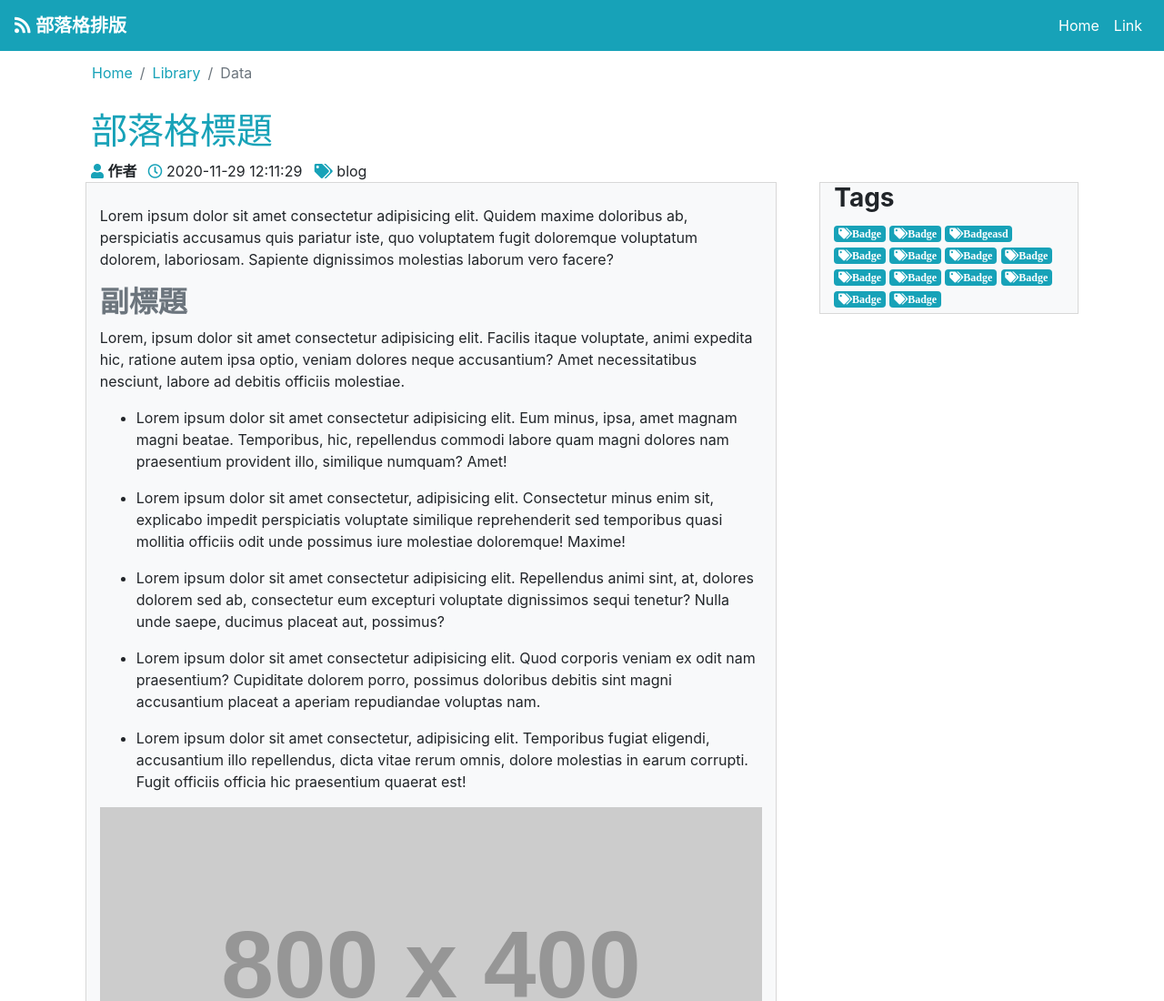
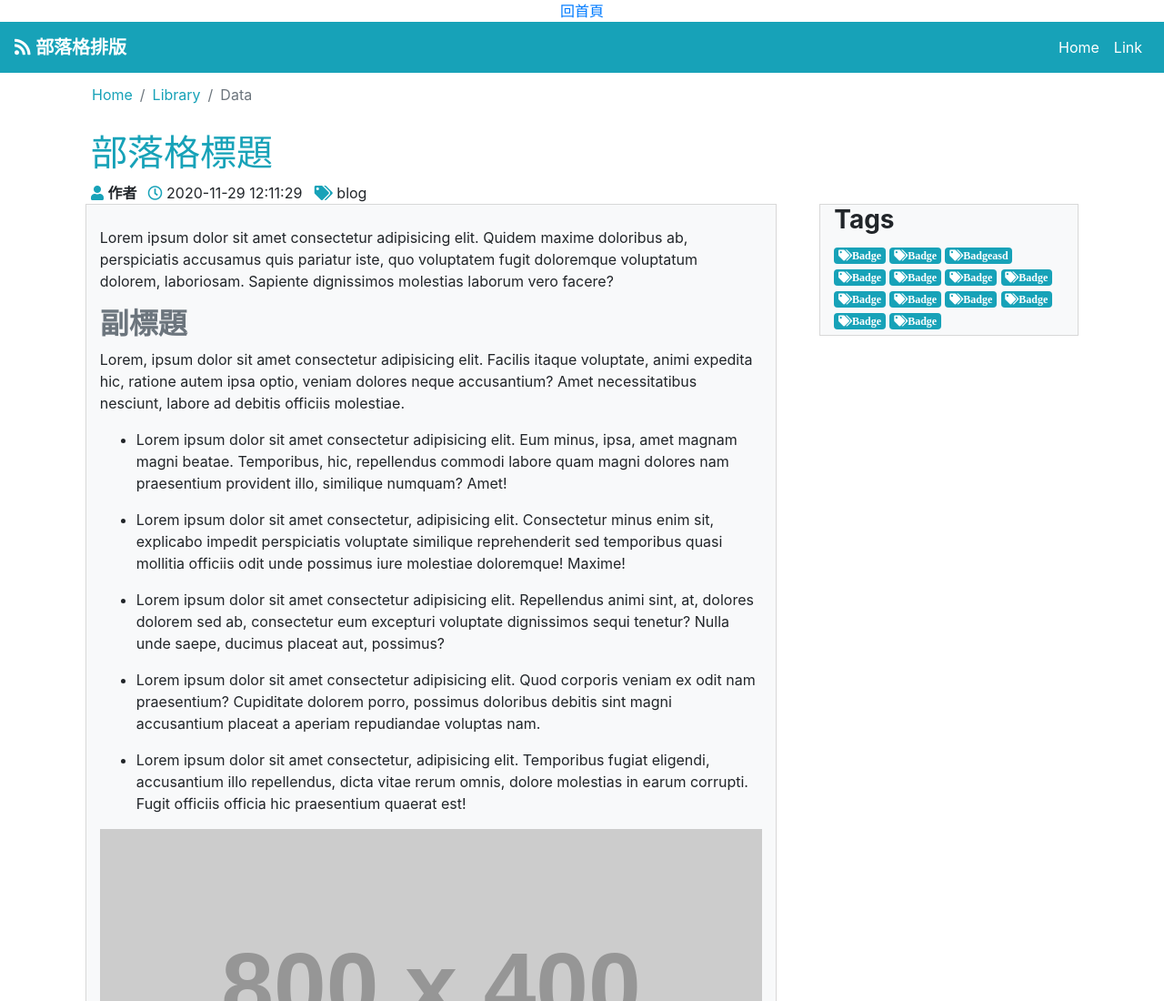
Before and after one commit to maggie-zhuang/-01, a plain HTML site: page homework/hw05.html in a window 1280 px wide. Shown: the top 1100 px of the page at 91% size. Drawn offline with nearby package versions, Linux system fonts and the light colour scheme; placeholder pictures from the web are drawn by us.

Commit message:
back to homepage

```diff
--- a/homework/hw05.html
+++ b/homework/hw05.html
@@ -10,6 +10,7 @@
         <script src="https://cdn.jsdelivr.net/npm/bootstrap@4.5.3/dist/js/bootstrap.bundle.min.js" integrity="sha384-ho+j7jyWK8fNQe+A12Hb8AhRq26LrZ/JpcUGGOn+Y7RsweNrtN/tE3MoK7ZeZDyx" crossorigin="anonymous"></script>
     </head>
 <body>
+    <center><a href="../index.html">回首頁</a></center>
 	<nav class="navbar navbar-expand-lg navbar-light bg-info">
 	    <a class="navbar-brand" href="#" style="color: white;">
 	    	<i class="fas fa-rss bg-info" style="color: white; font-size: 20px;"></i>
```
